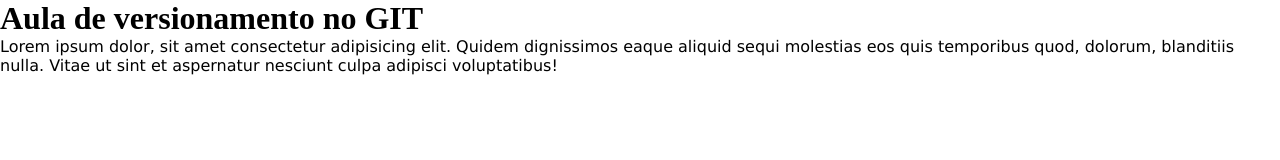
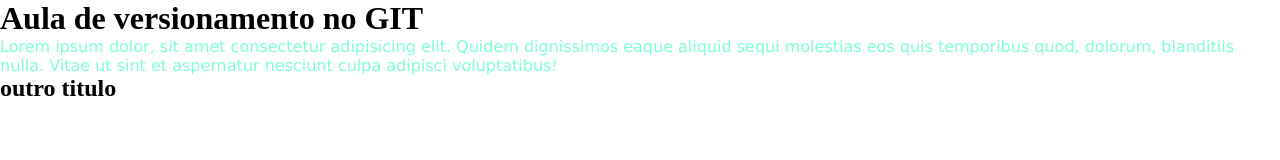
Before and after one commit to aguiarpedrof/Aula_GIT, a plain HTML site: page index.html in a window 1280 px wide. Drawn offline with Linux system fonts and the light colour scheme.

Commit message:
add de subtitulo

```diff
--- a/index.html
+++ b/index.html
@@ -14,5 +14,6 @@
       dolorum, blanditiis nulla. Vitae ut sint et aspernatur nesciunt culpa
       adipisci voluptatibus!
     </p>
+    <h2>outro titulo</h2>
   </body>
 </html>
--- a/style.css
+++ b/style.css
@@ -4,5 +4,6 @@
 }
 p{
     font-family: 'Lucida Sans', 'Lucida Sans Regular', 'Lucida Grande', 'Lucida Sans Unicode', Geneva, Verdana, sans-serif;
+    color: aquamarine;
 
 }
```
